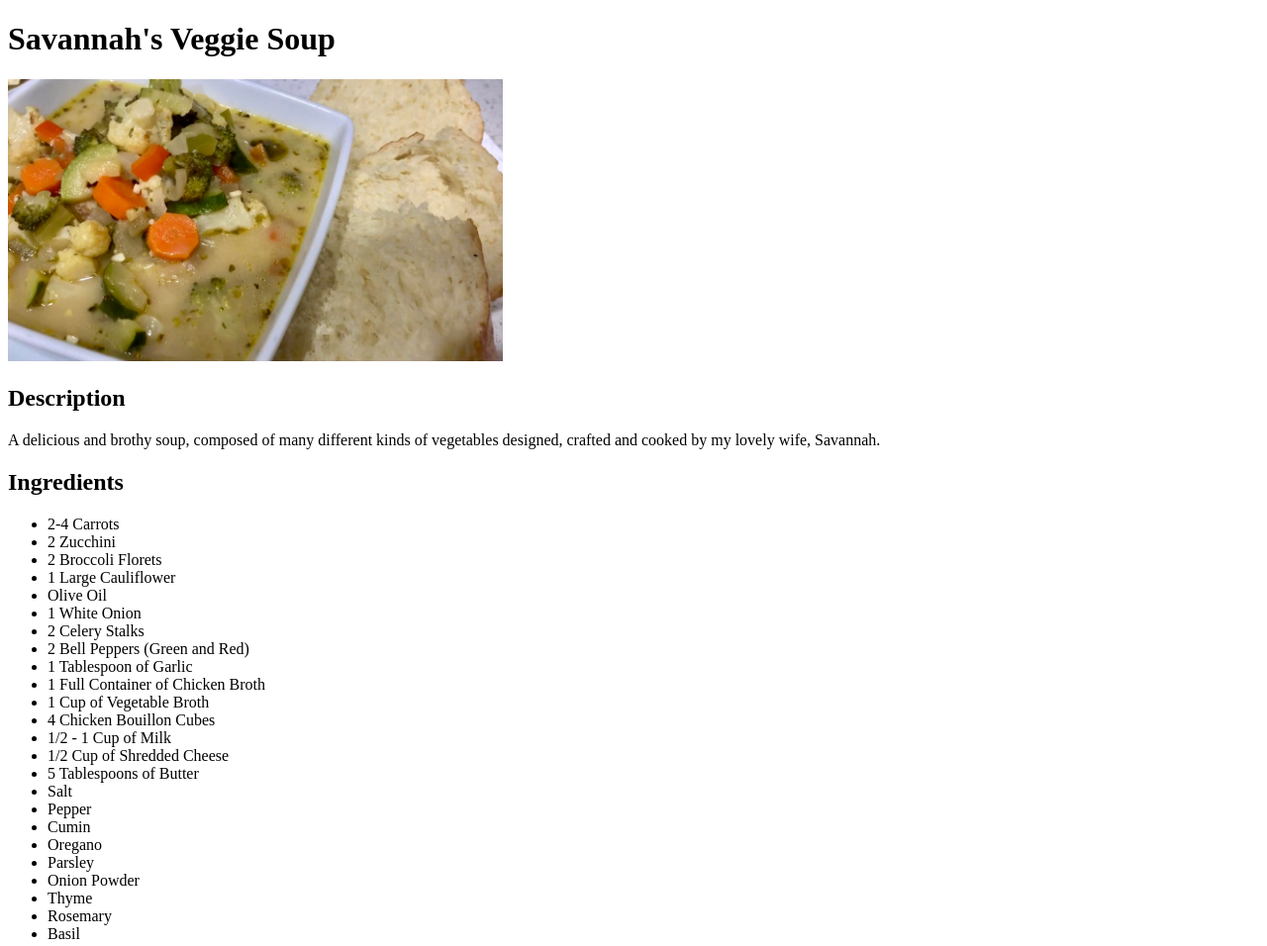
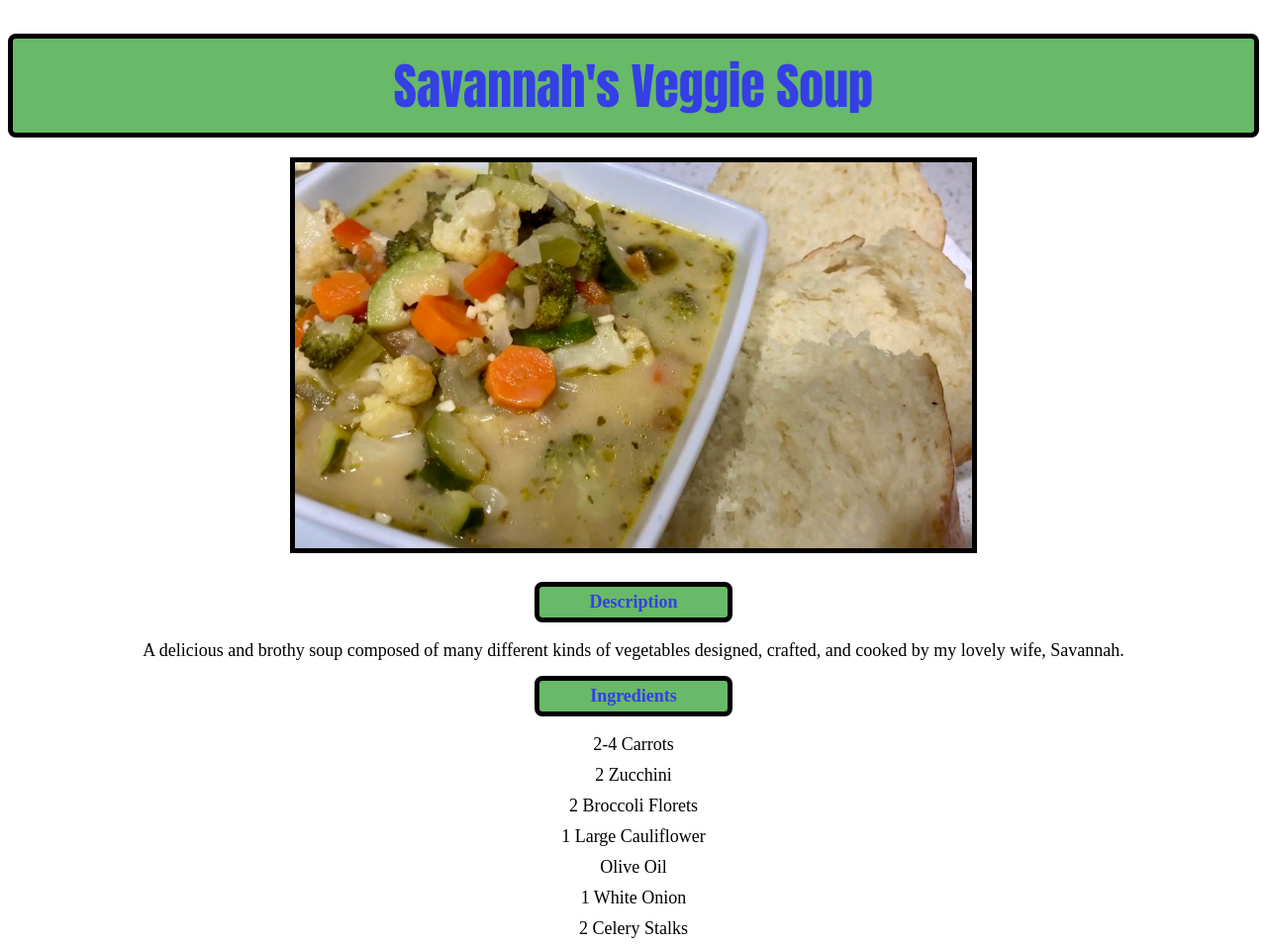
Before and after one commit to harveyb14/odin-recipes, a plain HTML site: page recipes/veggie-soup.html in a window 1280 px wide. Shown: the top 956 px of the page at 99% size. Drawn offline with Linux system fonts and the light colour scheme.

Commit message:
feat: Add style to webpages with new CSS techniques
Giving our pages a facelift! Practicing with classes and CSS styling.
Improved layout, keeping in mind the box model.

```diff
--- a/recipes/veggie-soup.html
+++ b/recipes/veggie-soup.html
@@ -2,14 +2,17 @@
 <html lang="en">
  <head>
     <meta charset="utf-8">
+    <link rel="stylesheet" href="../styles.css">
+    <title>Veggie Soup Meal</title>
  </head>
 
   <body>
-    <h1>Savannah's Veggie Soup</h1>
-
-    <img src="../images/VeggieSoup.jpg" alt="White bowl of veggie soup, with 3 slices of bread on a plate" width="500">
+    <h1 class="title">Savannah's Veggie Soup</h1>
+    <div class="image">
+      <img src="../images/VeggieSoup.jpg" alt="White bowl of veggie soup, with 3 slices of bread on a plate" height="400" class="image2">
+    </div>
     <h2>Description</h2>
-    <p>A delicious and brothy soup, composed of many different kinds of vegetables designed, crafted and cooked by my lovely wife, Savannah.</p>
+    <p>A delicious and brothy soup composed of many different kinds of vegetables designed, crafted, and cooked by my lovely wife, Savannah.</p>
     <h2>Ingredients</h2>
     <ul>
         <li>2-4 Carrots</li>
@@ -38,8 +41,8 @@
         <li>Basil</li>
     </ul>
 
-    <h2>Steps</h2>
-    <ol>
+      <h2>Steps</h2>
+    <ol class="steps">
         <li>Preheat oven to 425°F. Chop all vegetables that are being baked (broccoli, cauliflower, carrots, zucchini, etc.) and place them on a baking tray. Lather them in any oil of choosing. I like to use Avocado Oil or Olive Oil! Then put in oven until browned! (about 15 minutes)</li>
         <li>Chop the vegetables that will be sautéed. (Onion, bell pepper, celery)</li>
         <li>In a large pot, sauté onion with olive oil. Then add bell pepper and celery. Sauté for 5-7 minutes or until softened/onions are clear. Add garlic and sauté for 2 more minutes.</li>
--- /dev/null
+++ b/styles.css
@@ -0,0 +1,75 @@
+* {
+    margin-bottom: 10px;
+    box-sizing: border-box;
+    font-size: large;
+}
+
+.title {
+    text-align: center;
+    background-color: rgb(104, 185, 104);
+    border: 5px solid black;
+    border-radius: 8px;
+    color: rgb(52, 63, 230);
+    margin-bottom: 20px;
+    padding: 10px;
+    font-family: Impact, Haettenschweiler, 'Arial Narrow Bold', sans-serif;
+    font-weight: bold;
+    font-size: 50px;
+}
+
+h2 {
+    text-align: center;
+    background-color: rgb(104, 185, 104);
+    border: 5px solid black;
+    border-radius: 8px;
+    color: rgb(52, 63, 230);
+    padding-top: 5px;
+    padding-bottom: 5px;
+    width: 200px;
+    margin-left: auto;
+    margin-right: auto;
+}
+
+li {
+    text-align: center;
+    list-style-type: none;
+    margin-left: -40px;
+}
+
+p {
+    text-align: center;
+}
+
+.steps {
+    border-bottom: 10px solid black;
+}
+
+.recipe-list {
+    text-align: center;
+    list-style-type: none;
+    color: green;
+    font-family: Impact, Haettenschweiler, 'Arial Narrow Bold', sans-serif;
+}
+
+.veggie {
+    background-color: aliceblue;
+}
+
+.steak {
+    background-color: aliceblue;
+}
+
+.chicken-pasta {
+    background-color: aliceblue;
+}
+
+.image {
+    /* display: block;
+    margin-left: auto;
+    margin-right: auto; */
+    text-align: center;
+}
+
+.image2 {
+    border: 5px solid black;
+}
```
Also changed, not shown: index.html (+7 -5 lines), recipes/chicken-pasta.html (+6 -4 lines), recipes/steak.html (+7 -5 lines).
